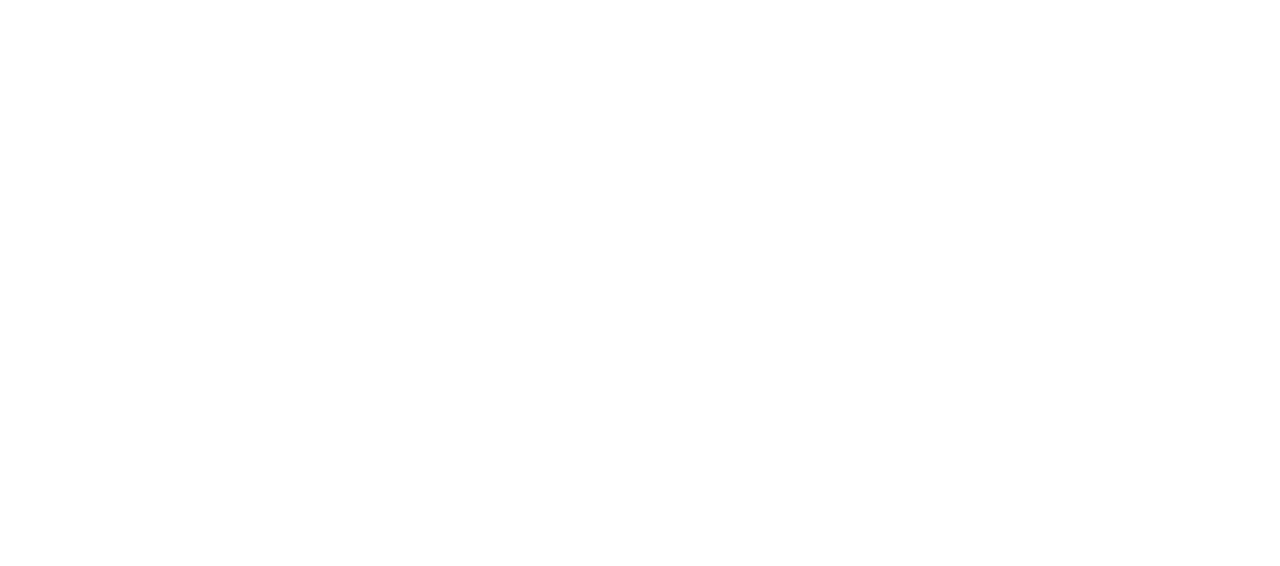
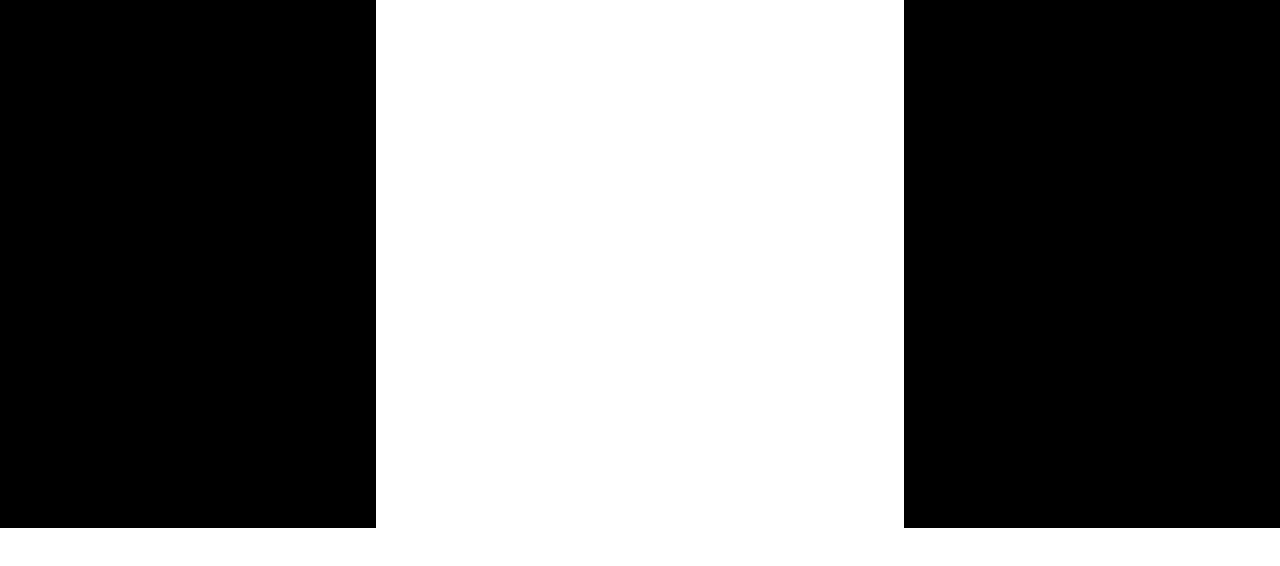
Before and after one commit to csaye/webml, a Next.js app: page /step in a window 1280 px wide. Shown: the top 566 px of the page. Built offline with nearby package versions, Linux system fonts and the light colour scheme.

Commit message:
Improve canvas styling.

```diff
--- a/pages/step.js
+++ b/pages/step.js
@@ -2,6 +2,14 @@
 
 let canvas;
 let ctx;
+
+const gridWidth = 33;
+const gridHeight = 33;
+const gridSize = 16;
+const width = gridWidth * gridSize;
+const height = gridHeight * gridSize;
+
+import styles from '../styles/pages/Step.module.css';
 
 export default function Step() {
   const canvasRef = useRef();
@@ -13,11 +21,11 @@
   }, []);
 
   return (
-    <div>
+    <div className={styles.container}>
       <canvas
         ref={canvasRef}
-        width="256"
-        height="256"
+        width={width}
+        height={height}
       />
     </div>
   );
--- a/styles/pages/Step.module.css
+++ b/styles/pages/Step.module.css
@@ -0,0 +1,11 @@
+.container {
+  height: 100%;
+  display: flex;
+  align-items: center;
+  justify-content: center;
+  background: #000;
+}
+
+.container > canvas {
+  background: #fff;
+}
```
